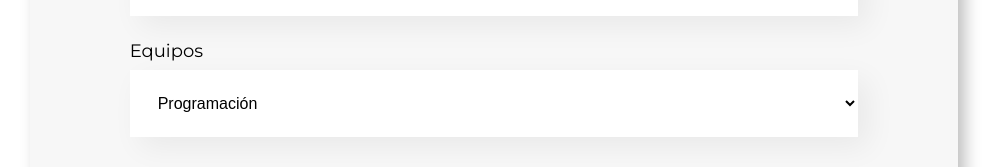
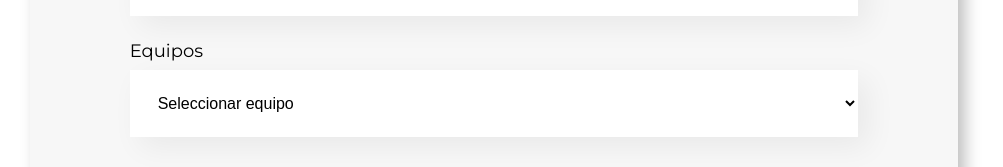
Before and after one commit to Natsumychan/org, a React (Create React App) app: page / in a window 1280 px wide. Shown: the part 847-1014 px from the top of the page, without its empty margins (146-1149 px from the left). Built offline with nearby package versions, Linux system fonts and the light colour scheme.

Commit message:
seleccionando equipo

```diff
--- a/src/components/Formulario/Formulario.js
+++ b/src/components/Formulario/Formulario.js
@@ -5,9 +5,10 @@ import ListaOpciones from "../ListaOpciones"
 import Boton from "../Boton"
 
 const Formulario = () =>{
- const[nombre, setNombre]= useState("")
- const[puesto, setPuesto]= useState("")
- const[foto, setFoto]= useState("")
+ const [nombre, setNombre]= useState("")
+ const [puesto, setPuesto]= useState("")
+ const [foto, setFoto]= useState("")
+ const [equipo, setEquipo]= useState("")
  const manejarEnvio= (event) =>{
   event.preventDefault()
  }
@@ -18,7 +19,7 @@ const Formulario = () =>{
    <CampoTexto titulo="Nombre" placeholder="Ingresar nombre" type="text" id="nombre" required={true} valor={nombre} setValor={setNombre}/>
    <CampoTexto titulo="Puesto" placeholder="Ingresar puesto" type="text" id="puesto" required valor={puesto} setValor={setPuesto}/>
    <CampoTexto titulo="Foto" placeholder="Ingresar enlace de foto" type="text" id="foto" required valor={foto} setValor={setFoto}/>
-   < ListaOpciones />
+   < ListaOpciones valor={equipo} setValor={setEquipo} />
    < Boton texto="Crear colaborador" />
   </form>
  </section>
--- a/src/components/ListaOpciones/index.js
+++ b/src/components/ListaOpciones/index.js
@@ -1,13 +1,18 @@
 import "./ListaOpciones.css"
 
-const ListaOpciones= () =>{
+const ListaOpciones= (props) =>{
  const equipos= [
   "Programación","Front End","Data Science","Devops","UX y Diseño","Móvil","Innovación y Gestión"
  ]
 
+ const manejarCambios= (event) =>{
+  props.setValor(event.target.value)
+ }
+
  return <div className="lista-opciones">
   <label htmlFor="equipos">Equipos</label>
-  <select name="" id="equipos">
+  <select id="equipos" value={props.valor} onChange={manejarCambios}>
+    <option value="" disabled defaultValue="" hidden>Seleccionar equipo</option>
    { equipos.map( (equipo, index) => <option key={index}> {equipo} </option>
     ) }
   </select>
```
